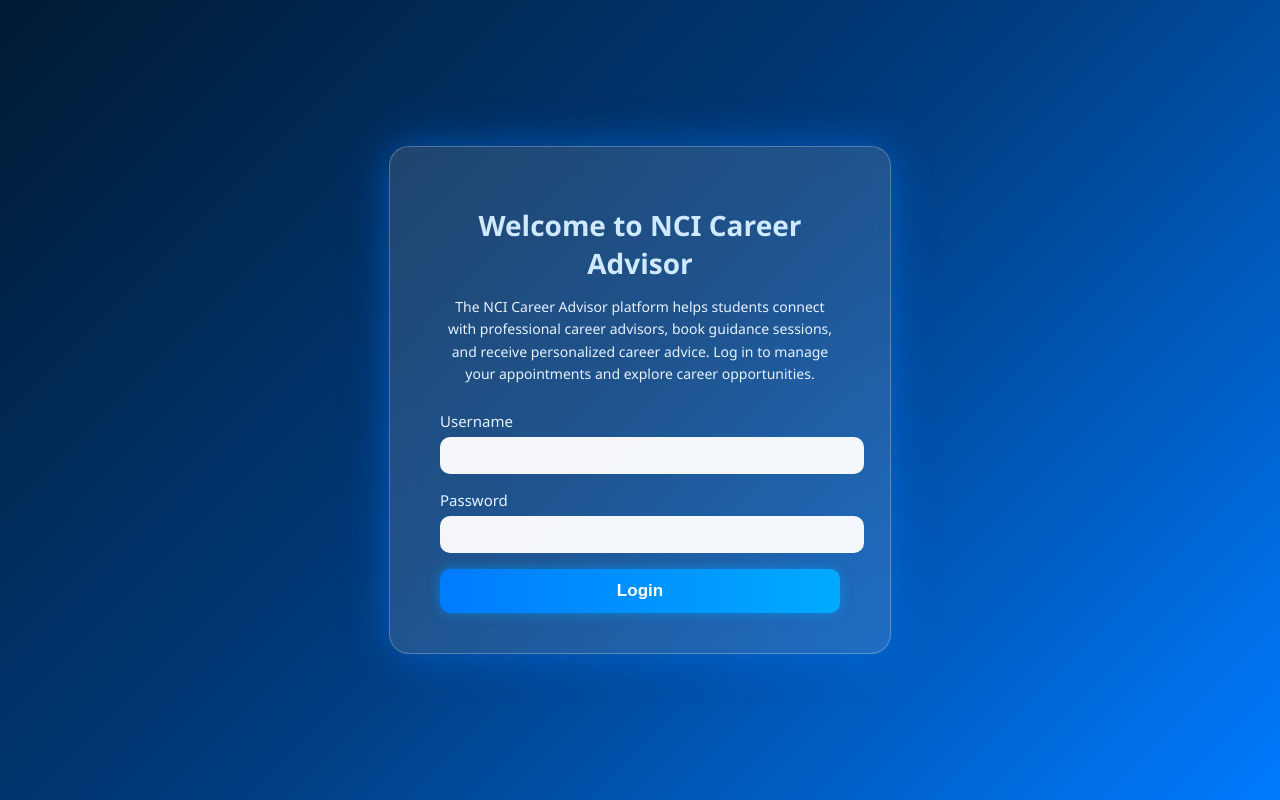
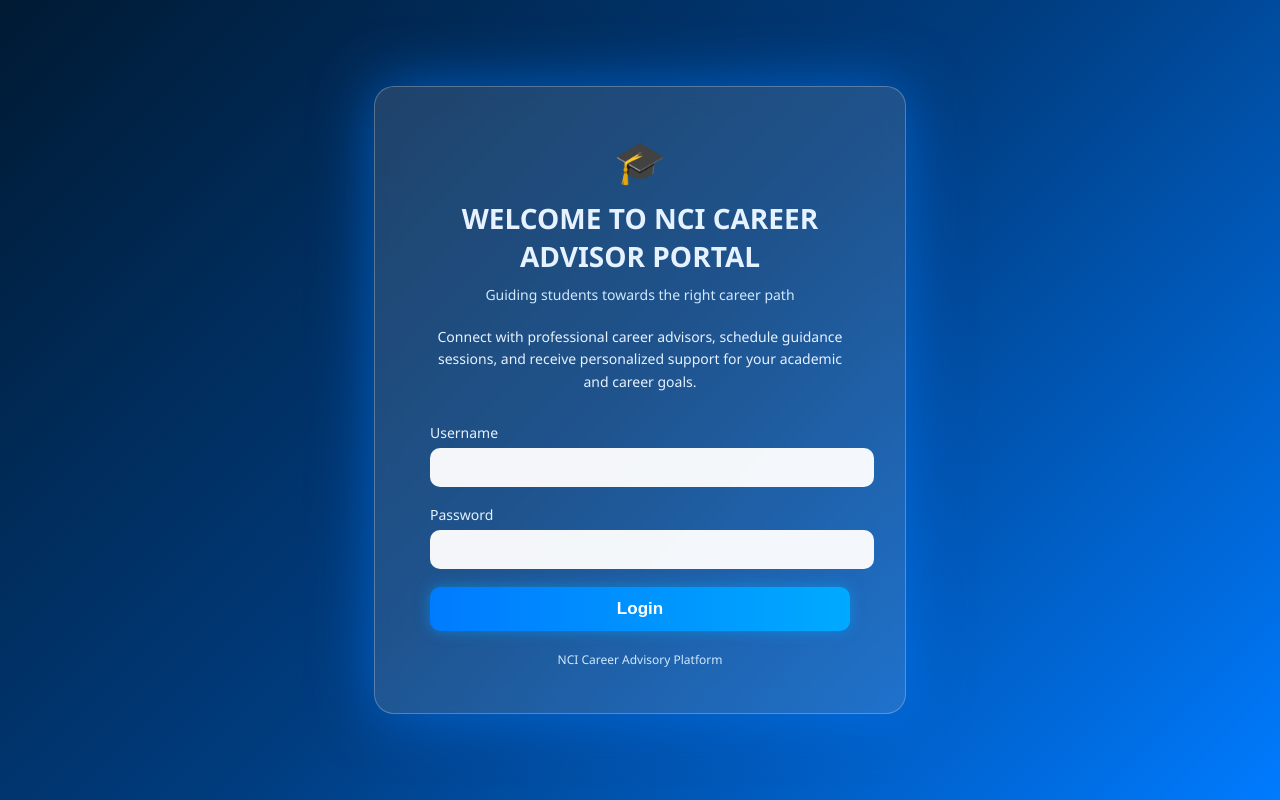
Before and after one commit to varungampa31-wq/latest_project, a Django app: page /accounts/login/ in a window 1280 px wide. Run offline with Django 3.2, Linux system fonts and the light colour scheme.

Commit message:
LOGIN UPDATED

```diff
--- a/templates/registration/login.html
+++ b/templates/registration/login.html
@@ -6,6 +6,7 @@
 <title>NCI Career Advisor Login</title>
 
 <style>
+
 body{
 margin:0;
 padding:0;
@@ -20,47 +21,57 @@
 
 .login-container{
 background:rgba(255,255,255,0.12);
-padding:40px 50px;
+padding:45px 55px;
 border-radius:20px;
 backdrop-filter:blur(12px);
-box-shadow:0 0 40px rgba(0,123,255,0.5);
-width:400px;
+box-shadow:0 0 60px rgba(0,123,255,0.6);
+width:420px;
 border:1px solid rgba(255,255,255,0.25);
 text-align:center;
 }
 
+.logo{
+font-size:42px;
+margin-bottom:10px;
+}
+
 h1{
-margin-bottom:8px;
+margin:5px 0 10px 0;
+font-size:28px;
+color:#e6f2ff;
+}
+
+.subtitle{
+font-size:14px;
 color:#cfe9ff;
-font-size:28px;
-font-weight:700;
+margin-bottom:22px;
 }
 
 .description{
 font-size:14px;
 color:#e6f2ff;
-margin-bottom:25px;
+margin-bottom:30px;
 line-height:1.6;
 }
 
 label{
-font-size:15px;
-color:#e6f2ff;
 display:block;
 text-align:left;
+font-size:14px;
+margin-bottom:6px;
+color:#e6f2ff;
 }
 
 input{
 width:100%;
-padding:10px 12px;
-margin-top:6px;
-margin-bottom:16px;
+padding:11px 12px;
 border-radius:10px;
 border:none;
 outline:none;
 background:rgba(255,255,255,0.95);
 font-size:15px;
 color:#001a33;
+margin-bottom:18px;
 }
 
 .btn-login{
@@ -74,13 +85,13 @@
 font-weight:600;
 cursor:pointer;
 transition:0.3s;
-box-shadow:0 0 12px rgba(0,170,255,0.5);
+box-shadow:0 0 14px rgba(0,170,255,0.5);
 }
 
 .btn-login:hover{
 background:linear-gradient(90deg,#0066d6,#0088dd);
-transform:scale(1.04);
-box-shadow:0 0 18px rgba(0,170,255,0.7);
+transform:scale(1.03);
+box-shadow:0 0 20px rgba(0,170,255,0.7);
 }
 
 .errorlist{
@@ -90,6 +101,13 @@
 margin-bottom:10px;
 font-size:14px;
 }
+
+.footer{
+margin-top:20px;
+font-size:12px;
+color:#cfe9ff;
+}
+
 </style>
 </head>
 
@@ -97,13 +115,18 @@
 
 <div class="login-container">
 
-<h1>Welcome to NCI Career Advisor</h1>
+<div class="logo">🎓</div>
 
-<p class="description">
-The NCI Career Advisor platform helps students connect with professional career advisors,
-book guidance sessions, and receive personalized career advice.
-Log in to manage your appointments and explore career opportunities.
-</p>
+<h1>WELCOME TO NCI CAREER ADVISOR PORTAL</h1>
+
+<div class="subtitle">
+Guiding students towards the right career path
+</div>
+
+<div class="description">
+Connect with professional career advisors, schedule guidance sessions,
+and receive personalized support for your academic and career goals.
+</div>
 
 <form method="post">
 {% csrf_token %}
@@ -119,6 +142,10 @@
 
 </form>
 
+<div class="footer">
+NCI Career Advisory Platform
+</div>
+
 </div>
 
 </body>
```
